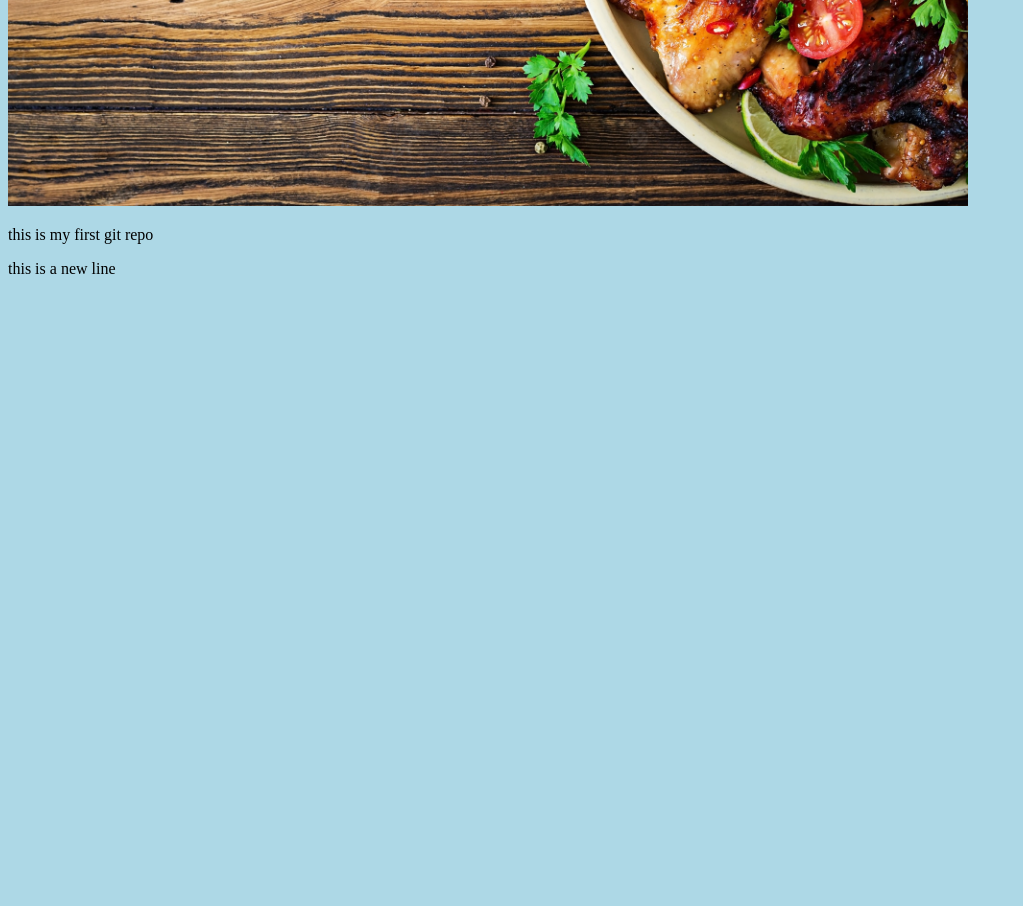
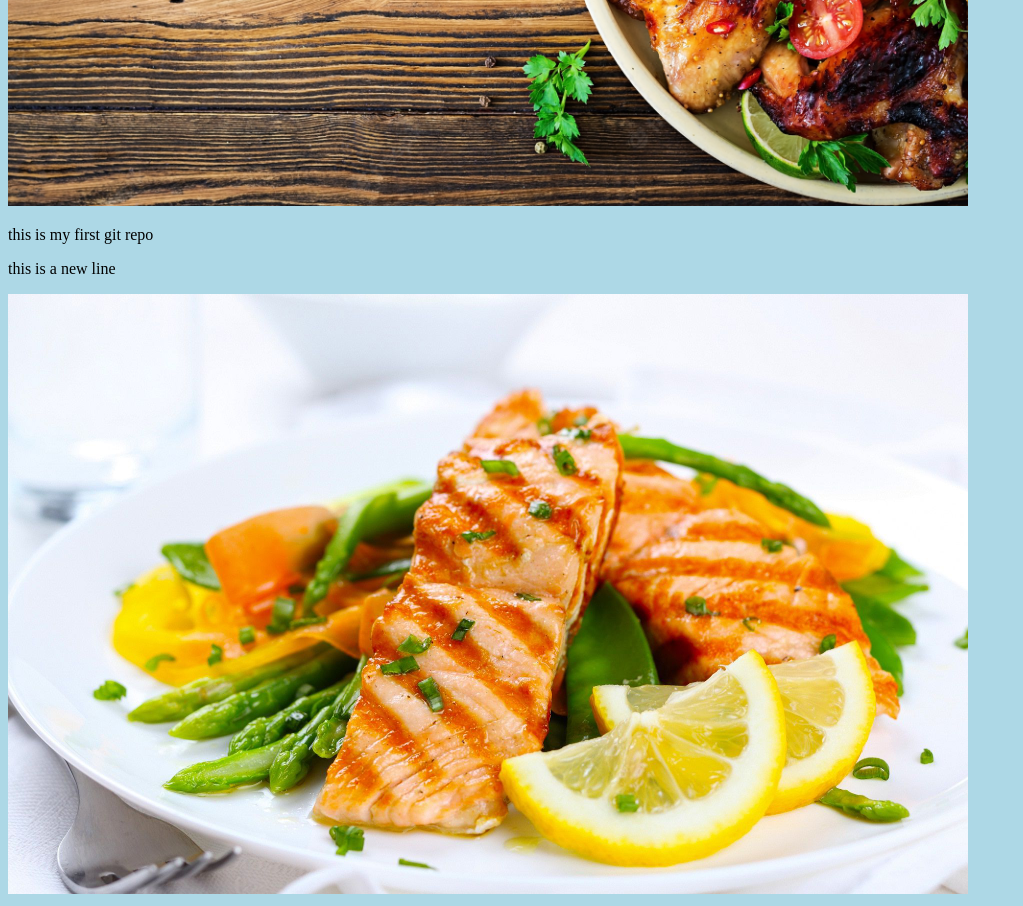
Before and after one commit to NINTAI-JORDAN/hello-world, a plain HTML site: page index.html in a window 1280 px wide. Shown: the part 500-1406 px from the top of the page, without its empty margins (0-1023 px from the left). Before the commit the page ends 800 px from the top, so only its background shows below. Drawn offline with Linux system fonts and the light colour scheme.

Commit message:
added new images

```diff
--- a/index.html
+++ b/index.html
@@ -13,5 +13,7 @@
         style="width:100%;max-width:960px"></div>
     <p>this is my first git repo</p>
     <p>this is a new line</p>
+    <div><img src="home.jpg" alt="Hello Git"
+        style="width:100%;max-width:960px"></div>
 </body>
 </html>
```
Also changed, not shown: home.jpg (added).
